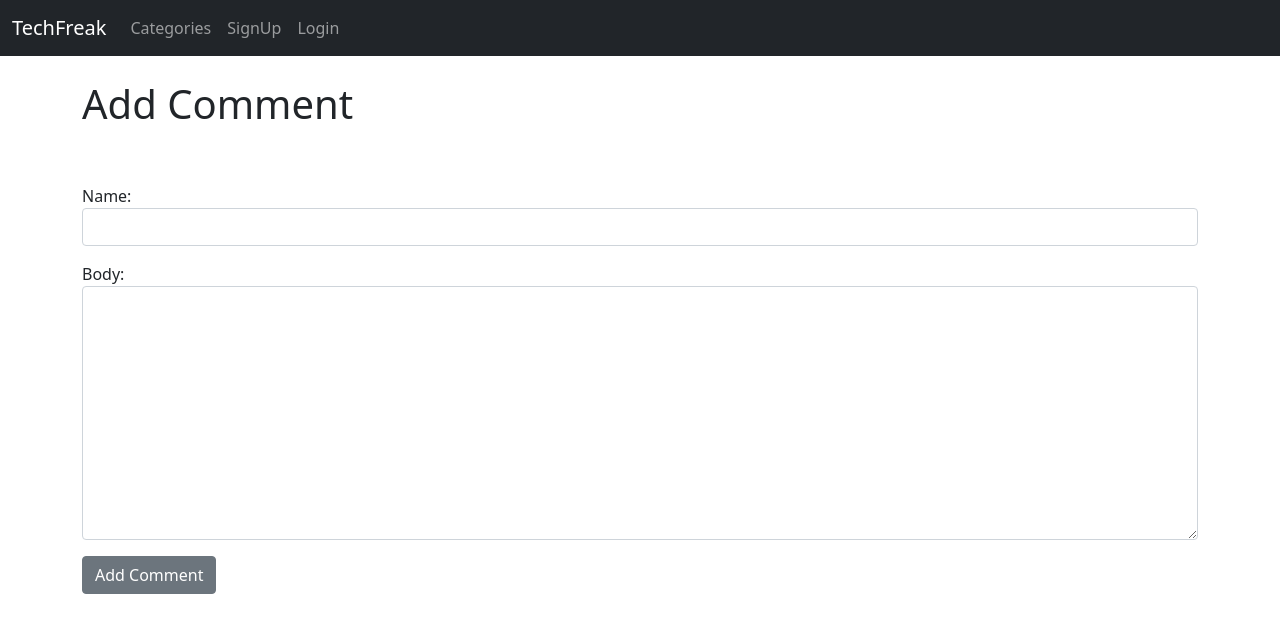
After one commit to Krishnanshu/django-Blog-Website, a Django app: page /article/1/comment/ in a window 1280 px wide. The commit adds this page. Shown: the top 633 px of the page. Run offline with Django 3.2, Linux system fonts and the light colour scheme; some libraries are stand-ins or nearby versions.

```diff
--- a/myblog/members/templates/registration/user_profile.html
+++ b/myblog/members/templates/registration/user_profile.html
@@ -4,7 +4,6 @@
 
 <h1>User Profile</h1>
 <br/>
-{{ page_user }}
 <div class="card mb-3">
   <div class="row g-0">
     <div class="col-md-2">
--- a/myblog/theblog/admin.py
+++ b/myblog/theblog/admin.py
@@ -1,7 +1,8 @@
 from django.contrib import admin
-from .models import Post, Category, Profile
+from .models import Post, Category, Profile, Comment
 
 
 admin.site.register(Post)
 admin.site.register(Category)
 admin.site.register(Profile)
+admin.site.register(Comment)
--- a/myblog/theblog/forms.py
+++ b/myblog/theblog/forms.py
@@ -1,5 +1,5 @@
 from django import forms
-from .models import Post, Category
+from .models import Post, Category, Comment
 
 # choices = [('Coding', 'Coding'), ('Gaming', 'Gaming'), ('DevOps', 'DevOps')]
 catchoices = Category.objects.all().values_list('name', 'name')
@@ -35,3 +35,15 @@ class EditFrom(forms.ModelForm):
             'body': forms.Textarea(attrs={'class': 'form-control'}),
             'snippet': forms.Textarea(attrs={'class': 'form-control'}),
         }
+
+
+class CommentForm(forms.ModelForm):
+    class Meta:
+        model = Comment
+        fields = ('name', 'body')
+
+        widgets = {
+            'name': forms.TextInput(attrs={'class': 'form-control'}),
+            'body': forms.Textarea(attrs={'class': 'form-control'}),
+
+        }
--- a/myblog/theblog/models.py
+++ b/myblog/theblog/models.py
@@ -57,3 +57,13 @@ class Post(models.Model):
     def get_absolute_url():
         # return reverse('article-details', args=(str(self.id)))
         return reverse('home')
+
+
+class Comment(models.Model):
+    post = models.ForeignKey(Post, related_name="comments", on_delete=models.CASCADE)
+    name = models.CharField(max_length=255)
+    body = models.TextField()
+    date_added = models.DateTimeField(auto_now_add=True)
+
+    def __str__(self):
+        return '%s - %s' % (self.post.title, self.name)
--- /dev/null
+++ b/myblog/theblog/templates/add_comment.html
@@ -0,0 +1,16 @@
+{% extends 'base.html' %}
+{% block title %} Add Comment on Blog Post {% endblock %}
+{% block content %}
+
+    <h1>Add Comment</h1>
+    <br/><br/>
+
+    <div class="form-group">
+        <form method="POST">
+            {% csrf_token %}
+            {{ form.as_p }}
+            <button class="btn btn-secondary">Add Comment</button>
+        </form>
+    </div>
+
+{% endblock %}
--- a/myblog/theblog/templates/base.html
+++ b/myblog/theblog/templates/base.html
@@ -51,9 +51,6 @@
           <li class="nav-item">
             <a class="nav-link" href="{% url 'add_category' %}">Add Category</a>
           </li>
-          <li class="nav-item">
-            <a class="nav-link" href="{% url 'logout' %}">Logout</a>
-          </li>
 
           <li class="nav-item dropdown">
             <a class="nav-link dropdown-toggle" href="#" id="navbarDropdown" role="button" data-bs-toggle="dropdown" aria-expanded="false">
@@ -83,6 +80,32 @@
         {% endif %}
 
       </ul>
+      {% if user.is_authenticated %}
+
+          <ul class="navbar-nav ml-auto mb-2 mb-lg-0">
+
+            <li class="nav-item dropdown">
+            <a class="nav-link dropdown-toggle" href="#" id="navbarDropdown" role="button" data-bs-toggle="dropdown" aria-expanded="false">
+              {{ user.first_name }}
+              {{ user.last_name }}
+            </a>
+            <ul class="dropdown-menu dropdown-menu-right" aria-labelledby="navbarDropdown">
+              <li><a class="dropdown-item" href="{% url 'edit_profile' %}">Edit Settings</a></li>
+              {% if user.profile.id %}
+                <li><a class="dropdown-item" href="{% url 'edit_profile_page' user.profile.id %}">Edit Profile Page</a></li>
+                <li><a class="dropdown-item" href="{% url 'show_profile_page' user.profile.id %}">Show profile Page</a></li>
+              {% else %}
+                <li><a class="dropdown-item" href="{% url 'create_profile_page' %}">Create Profile Page</a></li>
+              {% endif %}
+
+              <a class="dropdown-item" href="{% url 'logout' %}">Logout</a>
+
+
+            </ul>
+          </li>
+          </ul>
+
+      {% endif %}
     </div>
   </div>
 </nav>
--- a/myblog/theblog/urls.py
+++ b/myblog/theblog/urls.py
@@ -1,6 +1,6 @@
 from django.urls import path
 from .views import HomeView, ArticleDetailView, AddPostView, UpdatePostView, DeletePostView, AddCategoryView, \
-    CategoryView, CategoryListView, LikeView
+    CategoryView, CategoryListView, LikeView, AddCommentView
 
 urlpatterns = [
     # path('', views.home, name="home"),
@@ -13,5 +13,6 @@ urlpatterns = [
     path('category/<str:cats>', CategoryView, name='category'),
     path('category-list/>', CategoryListView, name='category-list'),
     path('like/<int:pk>', LikeView, name='like_post'),
+    path('article/<int:pk>/comment/', AddCommentView.as_view(), name='add_comment'),
 
 ]
--- a/myblog/theblog/views.py
+++ b/myblog/theblog/views.py
@@ -1,7 +1,7 @@
 from django.shortcuts import render, get_object_or_404
 from django.views.generic import ListView, DetailView, CreateView, UpdateView, DeleteView
-from .models import Post, Category
-from .forms import PostFrom, EditFrom
+from .models import Post, Category, Comment
+from .forms import PostFrom, EditFrom, CommentForm
 from django.urls import reverse_lazy, reverse
 from django.http import HttpResponseRedirect
 
@@ -88,3 +88,16 @@ class DeletePostView(DeleteView):
     model = Post
     template_name = 'delete_post.html'
     success_url = reverse_lazy('home')
+
+
+class AddCommentView(CreateView):
+    model = Comment
+    form_class = CommentForm
+    template_name = 'add_comment.html'
+
+    # fields = '__all__'
+    def form_valid(self, form):
+        form.instance.post_id = self.kwargs['pk']
+        return super().form_valid(form)
+
+    success_url = reverse_lazy('home')
```
Also changed, not shown: myblog/members/templates/registration/login.html (+13 -2 lines), myblog/theblog/templates/article_details.html (+25 -6 lines), myblog/db.sqlite3, myblog/theblog/migrations/0011_comment.py (added).
